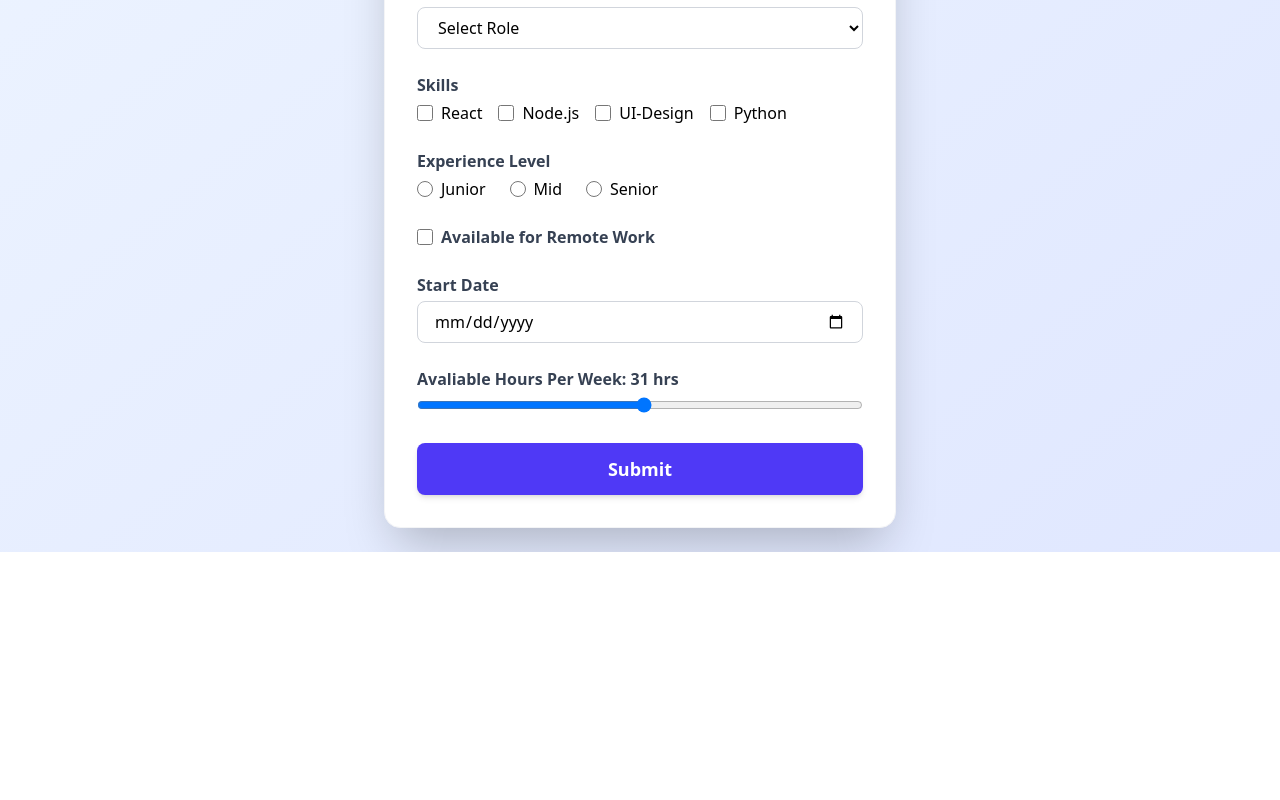
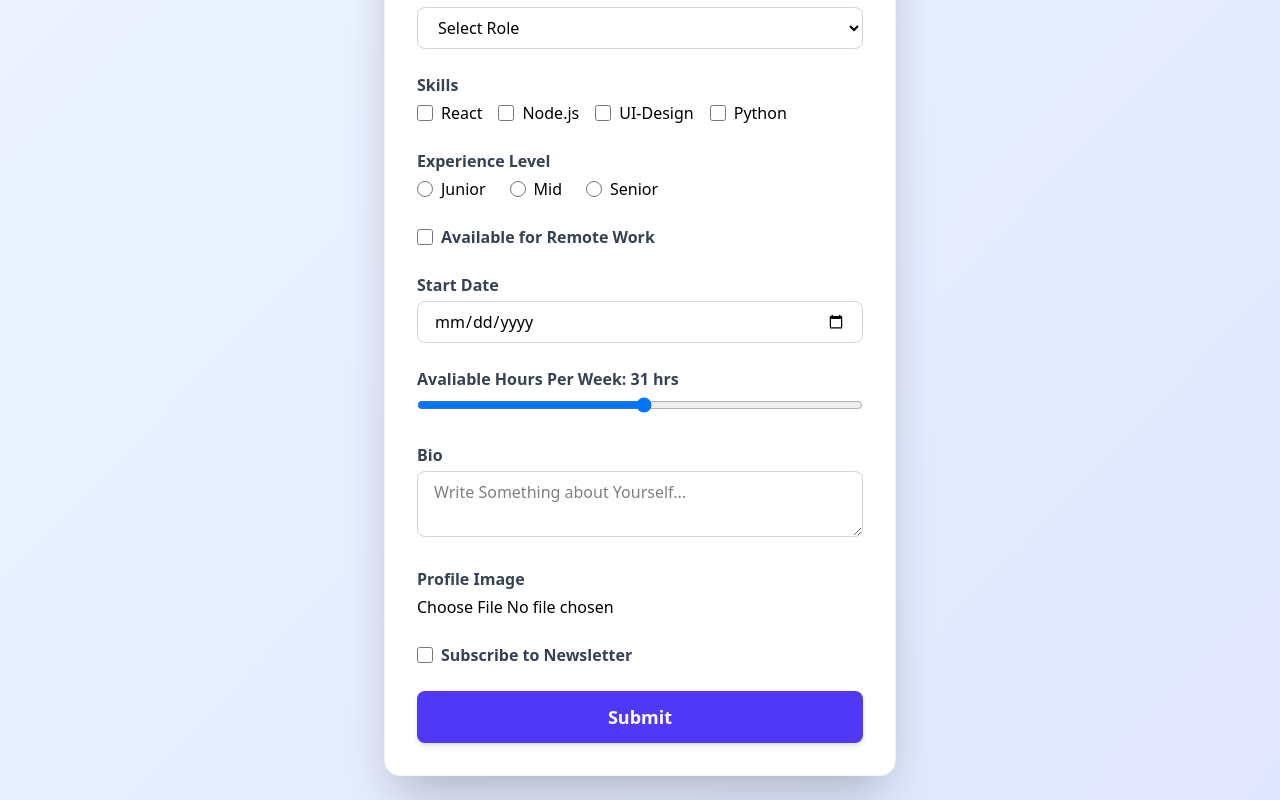
Before and after one commit to Dharun4242/UserFormValidation, a React (Vite) app: page / in a window 1280 px wide. Shown: the part 522-1322 px from the top of the page. Before the commit the page ends 1074 px from the top, so only its background shows below. Built offline with nearby package versions, Linux system fonts and the light colour scheme.

Commit message:
Added Portfolio

```diff
--- a/src/components/UserForm.jsx
+++ b/src/components/UserForm.jsx
@@ -2,6 +2,9 @@ import React from "react";
 import { z } from "zod";
 import { zodResolver } from "@hookform/resolvers/zod";
 import { useForm } from "react-hook-form";
+
+const MAX_FILE_SIZE = 2 * 1024 * 1024;
+const ACCEPTED_IMAGE_TYPES = ["image/jpeg", "image/png"];
 
 const Schema = z.object({
   fullName: z.string().min(3, "FullName must be at least 3 Characters"),
@@ -17,6 +20,19 @@ const Schema = z.object({
     .number()
     .min(1, "Minimun 1 Hour required")
     .max(60, "Cannot exceed 60 Hours"),
+  bio: z.string().min(10, "Bio must be atleast 10 chracters"),
+  profileImage: z
+    .any()
+    .refine((file) => file && file.length > 0, "Profile image is required")
+    .refine(
+      (file) => file && file[0]?.size <= MAX_FILE_SIZE,
+      "Maximum file size is 2MB"
+    )
+    .refine(
+      (file) => file && ACCEPTED_IMAGE_TYPES.includes(file[0]?.type),
+      "Only JPEG or PNG images are allowed"
+    ),
+  newsletter: z.boolean().optional(),
 });
 
 const UserForm = () => {
@@ -266,6 +282,56 @@ const UserForm = () => {
             )}
           </div>
 
+          <div>
+            <label
+              htmlFor="bio"
+              className="block font-semibold text-gray-700 mb-1"
+            >
+              Bio
+            </label>
+            <textarea
+              id="bio"
+              {...register("bio")}
+              placeholder="Write Something about Yourself..."
+              className="w-full border border-gray-300 rounded-lg px-4 py-2 focus:outline-none focus:ring-2 focus:ring-indigo-400"
+            />
+            {errors.bio && (
+              <p className="text-red-500 text-sm mt-1">{errors.bio.message}</p>
+            )}
+          </div>
+
+          <div>
+            <label
+              htmlFor="profileImage"
+              className="block font-semibold text-gray-700 mb-1"
+            >
+              Profile Image
+            </label>
+            <input
+              type="file"
+              id="profileImage"
+              {...register("profileimage")}
+              accept="image/jpeg, imahe/png"
+              className="w-full"
+            />
+            {errors.profileImage && (
+              <p className="text-red-500 text-sm mt-1">
+                {errors.profileImage.message}
+              </p>
+            )}
+          </div>
+
+          <div>
+            <label className="flex items-center space-x-2 font-semibold text-gray-700">
+              <input
+                type="checkbox"
+                {...register("newsletter")}
+                className="h-4 w-4 text-indigo-500 focus:ring-indigo-400 border-gray-300 rounded"
+              />
+              <span>Subscribe to Newsletter</span>
+            </label>
+          </div>
+
           <button
             type="submit"
             className="w-full bg-indigo-600 text-white py-3 rounded-lg font-semibold text-lg hover:bg-indigo-700 transition duration-300 shadow-md"
```
